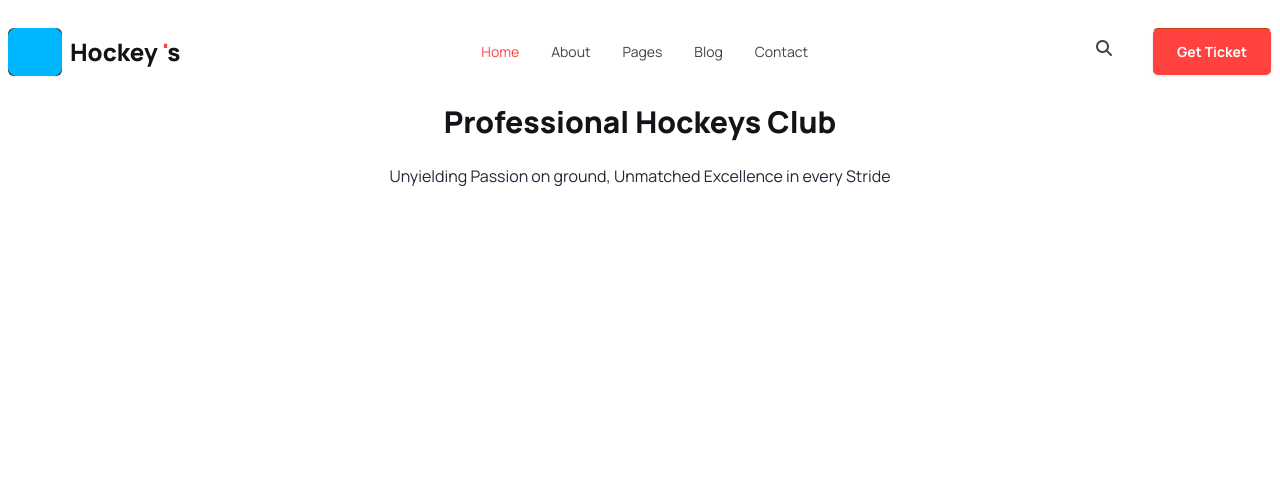
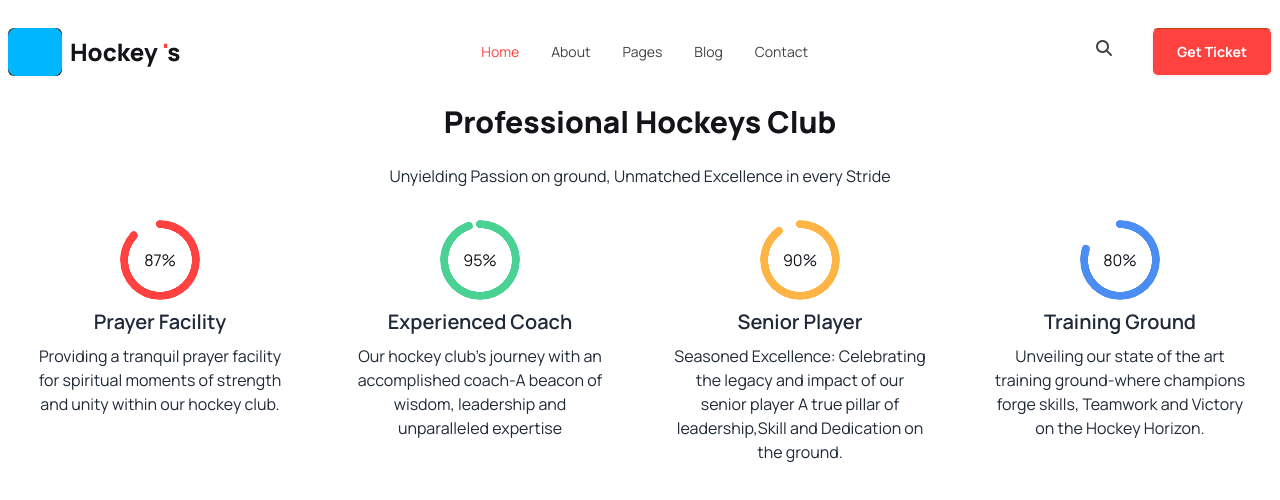
Before and after one commit to Sultanul-Sumon/Third-Assignment, a plain HTML site: page index.html in a window 1280 px wide. Drawn offline with nearby package versions, Linux system fonts and the light colour scheme.

Commit message:
add progress icon and text

```diff
--- a/index.html
+++ b/index.html
@@ -100,6 +100,31 @@
       </article>
       <!-- Hockey club article ends here -->
 
+      <!-- Progress icon and description starts here -->
+    <section class="grid grid-cols-1 md:grid-cols-2 lg:grid-cols-4">
+      <div class="card-body items-center text-center">
+          <div class="radial-progress text-primary-color items-center" style="--value:87;" role="progressbar"><span class="text-secondary-color-text">87%</span></div>
+          <h2 class="card-title">Prayer Facility</h2>
+          <p>Providing a tranquil prayer facility for spiritual moments of strength and unity within our hockey club.</p>
+      </div>
+      <div class="card-body items-center text-center">
+          <div class="radial-progress text-[#49D293] items-center" style="--value:95;" role="progressbar"><span class="text-secondary-color-text">95%</span></div>
+          <h2 class="card-title">Experienced Coach</h2>
+          <p>Our hockey club's journey with an accomplished coach-A beacon of wisdom, leadership and unparalleled expertise</p>
+      </div>
+      <div class="card-body items-center text-center">
+          <div class="radial-progress text-[#FFB546] items-center" style="--value:90;" role="progressbar"><span class="text-secondary-color-text">90%</span></div>
+          <h2 class="card-title">Senior Player</h2>
+          <p>Seasoned Excellence: Celebrating the legacy and impact of our senior player A true pillar of leadership,Skill and Dedication on the ground.</p>
+      </div>
+      <div class="card-body items-center text-center">
+          <div class="radial-progress text-[#4C8DF1] items-center" style="--value:80;" role="progressbar"><span class="text-secondary-color-text">80%</span></div>
+          <h2 class="card-title">Training Ground</h2>
+          <p>Unveiling our state of the art training ground-where champions forge skills, Teamwork and Victory on the Hockey Horizon.</p>
+      </div>
+        </section>
+        <!-- Progress icon and description ends here -->
+
 
   </main>
 
```
